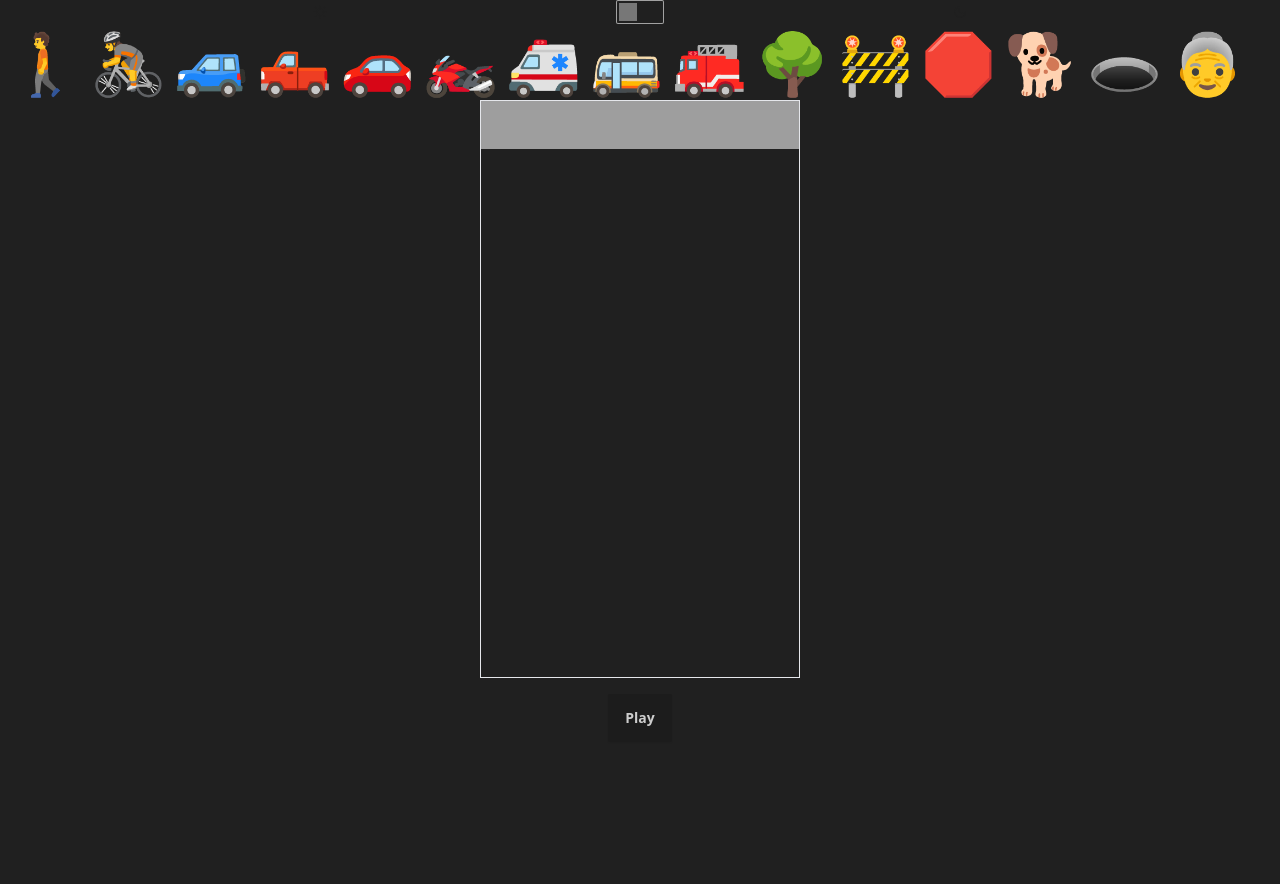
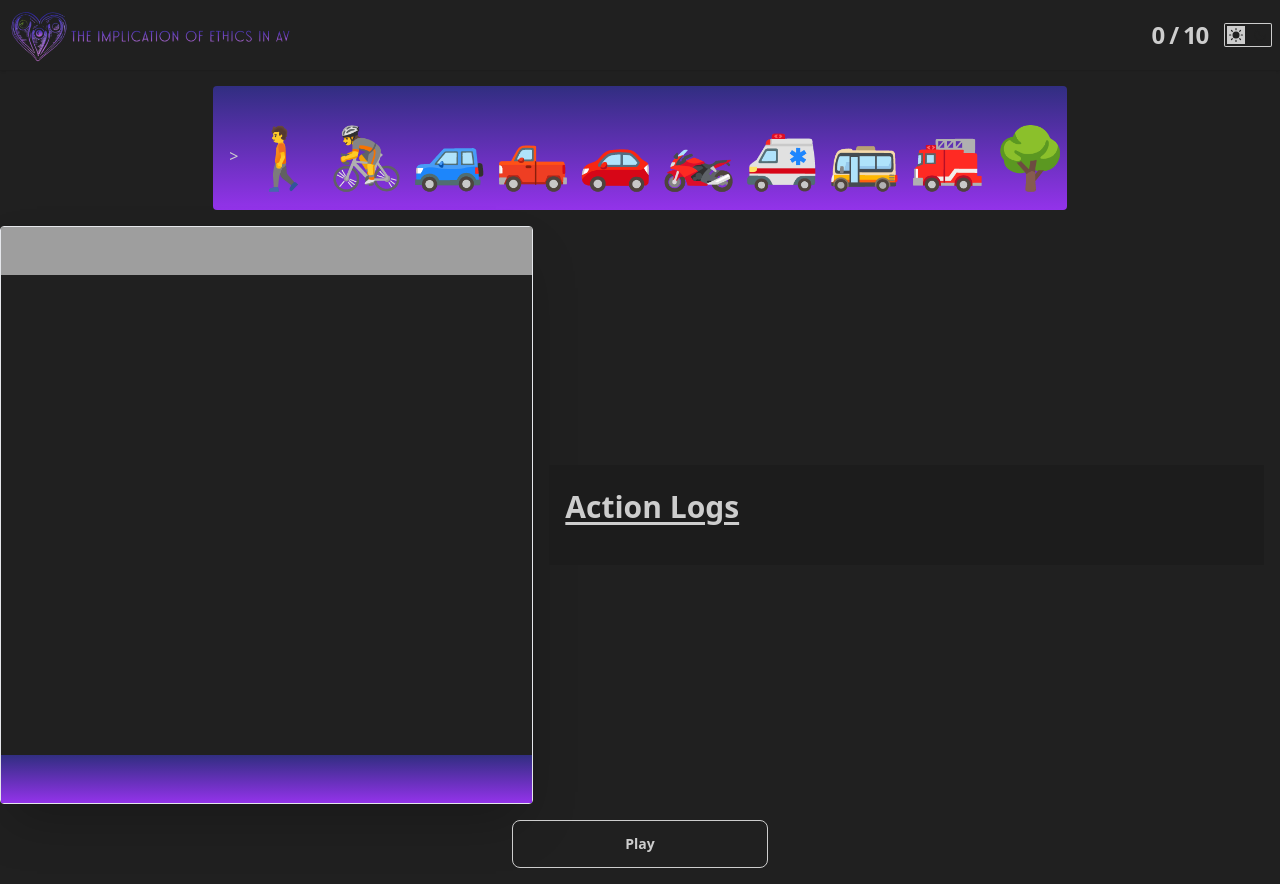
Before and after one commit to Direwen/Simulator-for-Implication-of-Ethics-in-Autonomous-Vehicles, a Vue app: page / in a window 1280 px wide. Before the commit the page ends 800 px from the top, so only its background shows below. Built offline with nearby package versions, Linux system fonts and the light colour scheme; grey boxes are pictures that could not be loaded.

Commit message:
Modified UI design and Added Logging

```diff
--- a/src/App.vue
+++ b/src/App.vue
@@ -5,28 +5,46 @@
       <component :is="appStore.modalComponent" v-bind="appStore.modalProps"></component>
     </Overlay>
 
-    <ThemeController />
+    <Navbar />
+    <EntitiesDisplayContainer />
     <!-- Container for draggable entities -->
-    <Navbar />
     <!-- Board -->
-    <GameBoard />
+    <div class="flex flex-col xl:flex-row xl:justify-center xl:items-center">
+      <GameBoard />
 
-    <section class="flex justify-center items-center gap-2 p-4">
-      <button v-if="!appStore.playMode && !appStore.showClearButton" @click="appStore.startPlayMode()" class="btn">
+      <div class="flex-1 px-1 py-4 xl:px-4 xl:py-6 max-h-[400px] bg-base-200 mx-4 roudned overflow-y-scroll">
+        <h1 class="text-2xl lg:text-3xl font-bold underline underline-offset-4 mb-4">Action Logs</h1>
+
+        <section class="text-lg lg:text-xl">
+          <section v-for="log in appStore.actionLogs" :key="log.id" class="transition-all duration-200 ease-in-out cursor-pointer hover:bg-gradient-to-b hover:from-indigo-900 hover:to-purple-600 hover:text-white px-2 py-1">
+            <p>{{ log }}</p>
+          </section>
+          <section v-for="log in appStore.actionLogs" :key="log.id" class="transition-all duration-200 ease-in-out cursor-pointer hover:bg-gradient-to-b hover:from-indigo-900 hover:to-purple-600 hover:text-white px-2 py-1">
+            <p>{{ log }}</p>
+          </section>
+          <section v-for="log in appStore.actionLogs" :key="log.id" class="transition-all duration-200 ease-in-out cursor-pointer hover:bg-gradient-to-b hover:from-indigo-900 hover:to-purple-600 hover:text-white px-2 py-1">
+            <p>{{ log }}</p>
+          </section>
+        </section>
+      </div>
+    </div>
+
+    <section class="flex justify-center items-center gap-2 p-4 w-fit mx-auto">
+      <button v-if="!appStore.playMode && !appStore.showClearButton" @click="appStore.startPlayMode()" class="btn btn-wide btn-outline rounded-lg">
         {{ !appStore.playMode ? "Play" : "Stop" }}
       </button>
 
-      <button v-if="appStore.showClearButton" class="btn" @click="appStore.restartSimulation()">Restart</button>
+      <button v-if="appStore.showClearButton" class="btn btn-outline rounded-lg md:btn-wide" @click="appStore.restartSimulation()">Restart</button>
 
-      <button v-if="appStore.showClearButton" class="btn" @click="appStore.clearEntities()">Clear</button>
+      <button v-if="appStore.showClearButton" class="btn btn-outline rounded-lg md:btn-wide" @click="appStore.clearEntities()">Clear</button>
 
     </section>
   </div>
 </template>
 
 <script setup>
-import ThemeController from './components/ThemeController.vue';
 import Navbar from './components/Navbar.vue';
+import EntitiesDisplayContainer from './components/EntitiesDisplayContainer.vue';
 import GameBoard from './components/GameBoard.vue';
 import Overlay from './components/Overlay.vue';
 import { useAppStore } from './stores/appStore';
--- /dev/null
+++ b/src/components/EntitiesDisplayContainer.vue
@@ -0,0 +1,38 @@
+<template>
+<div id="container"
+  class="my-4 w-10/12 md:w-8/12 mx-auto rounded bg-gradient-to-b from-indigo-900 to-purple-600 px-4 pb-6 pt-10
+         overflow-x-scroll overflow-y-hidden whitespace-nowrap flex flex-nowrap justify-start items-center gap-2
+         custom-scrollbar">
+>
+  <div
+    v-for="each in appStore.entities"
+    :key="each.id"
+    class="tooltip tooltip-top"
+    :data-tip="each.name.toUpperCase()"
+  >
+    <span
+      class="entity text-4xl lg:text-6xl cursor-grab transition-all ease-in-out duration-300 hover:-translate-y-2 hover:scale-125"
+      :id="each.id"
+      draggable="true"
+      @click="appStore.openModal(EntityModal, {id: each.id})"
+      @dragstart="onDragStart"
+    >
+      {{ each.content }}
+    </span>
+  </div>
+</div>
+
+</template>
+
+<script setup>
+import { useAppStore } from '../stores/appStore';
+import EntityModal from './EntityModal.vue';
+
+const appStore = useAppStore();
+
+// Handle the dragging event to set the entity ID when dragging starts
+const onDragStart = (event) => {
+    const entity = event.target;
+    event.dataTransfer.setData('text', entity.id);
+};
+</script>
--- a/src/components/EntityModal.vue
+++ b/src/components/EntityModal.vue
@@ -28,7 +28,7 @@
         </template>
 
         <template #footer>
-            <button class="btn btn-error"
+            <button v-if="cellIndex" class="btn btn-error"
                 @click="appStore.removeEntity(cellIndex); appStore.closeModal();">Remove</button>
         </template>
 
@@ -43,10 +43,14 @@ import { useAppStore } from '../stores/appStore';
 import ModalTemplate from './ModalTemplate.vue';
 
 const appStore = useAppStore();
-const props = defineProps(['cellIndex']);
+const props = defineProps(['cellIndex', 'id']);
 const entityDetails = ref(null);
 
 onMounted(() => {
+    if (props.id) {
+        entityDetails.value = appStore.entities[props.id];
+        return;
+    }
     const placedEntity = appStore.placedEntities.filter(en => en.position == props.cellIndex);
     entityDetails.value = appStore.entities[placedEntity[0].id];
 });
--- a/src/components/GameBoard.vue
+++ b/src/components/GameBoard.vue
@@ -1,11 +1,13 @@
 <template>
 
-<div class="border grid grid-cols-3 w-9/12 md:w-1/2 lg:w-1/3 xl:w-1/4 mx-auto">
+<div class="shadow-2xl rounded border grid grid-cols-3 w-9/12 md:w-1/2 lg:w-2/5 xl:w-5/12 mx-auto">
     <div v-for="index in appStore.totalRows * appStore.totalColumns"
+        :title="appStore.isStartingLine(index) ? `Starting Position (${index})` : `Position (${index})`"
         :key="index"
         :data-index="index"
-        class="text-blue-400 min-h-8 xl:min-h-12 hover:bg-slate-600 cursor-pointer text-center relative flex justify-center items-center"
+        class="min-h-8 xl:min-h-12 hover:bg-neutral-content cursor-pointer text-center relative flex justify-center items-center"
         :class="{
+            'bg-gradient-to-b from-indigo-900 to-purple-600' : appStore.isStartingLine(index),
             'dropzone': !appStore.isFinishLine(index),
             'bg-cover bg-center bg-[url(https://encrypted-tbn0.gstatic.com/images?q=tbn:ANd9GcTLo-4Uv7Vs7hs7mND0siLLBydBKq5wQy8xTA&s)]': appStore.isFinishLine(index)
         }"
--- a/src/components/Navbar.vue
+++ b/src/components/Navbar.vue
@@ -1,28 +1,26 @@
 <template>
-  <div id="container" class="w-full p-2 overflow-x-scroll overflow-y-hidden flex flex-nowrap gap-2">
 
-    <span
-      v-for="each in appStore.entities"
-      :key="each.id"
-      class="entity text-6xl cursor-grab"
-      :id="each.id"
-      draggable="true"
-      @dragstart="onDragStart"
-      >
-      {{ each.content }}
-    </span>
+    <div class="navbar shadow bg-base-100">
+        <div class="flex-1">
+            <section class="w-9/12 lg:w-1/2">
+                <img src="../assets/logo.png" alt="logo" class="w-full lg:w-1/2">
+            </section>
+        </div>
+        <div class="flex-none flex gap-4">
+            <div class="tooltip tooltip-bottom font-bold" data-tip="Entities Count">
+                <span class="cursor-pointer font-extrabold text-2xl tracking-tighter">{{ appStore.placedEntities.length }} / {{
+                    appStore.maxEntities }}
+                </span>
+            </div>
+            <ThemeController />
+        </div>
+    </div>
 
-  </div>
 </template>
 
 <script setup>
+import ThemeController from './ThemeController.vue';
 import { useAppStore } from '../stores/appStore';
 
 const appStore = useAppStore();
-
-// Handle the dragging event to set the entity ID when dragging starts
-const onDragStart = (event) => {
-    const entity = event.target;
-    event.dataTransfer.setData('text', entity.id);
-};
 </script>
--- a/src/stores/appStore.js
+++ b/src/stores/appStore.js
@@ -121,6 +121,7 @@ export const useAppStore = defineStore('app', {
             },
             placedEntities: [],
             backupEntities: [],
+            actionLogs: [],
             totalColumns: 3,
             totalRows: 12,
             maxEntities: 10,
@@ -265,7 +266,6 @@ export const useAppStore = defineStore('app', {
                     clearInterval(moveInterval);
                 }
 
-                console.log("running")
 
             }, 50);
         },
@@ -413,6 +413,7 @@ export const useAppStore = defineStore('app', {
             const placedEntity = this.placedEntities[entityIndex];
             placedEntity.position = nextPosition;
             placedEntity.lastMoveTime = Date.now();
+            this.actionLogs.push(`${placedEntity.id} has moved to ${placedEntity.position}`)
 
             if (this.isFinishLine(nextPosition)) placedEntity.stop = true;
         },
--- a/src/style.css
+++ b/src/style.css
@@ -1,3 +1,23 @@
 @tailwind base;
 @tailwind components;
 @tailwind utilities;
+
+
+  /* Optional: Styling specific elements */
+  .custom-scrollbar {
+    scrollbar-width: thin;
+    scrollbar-color: #333 #b4b4b4;
+  }
+
+  .custom-scrollbar::-webkit-scrollbar {
+    width: 10px;
+  }
+
+  .custom-scrollbar::-webkit-scrollbar-thumb {
+    background: #333;
+    border-radius: 5px;
+  }
+
+  .custom-scrollbar::-webkit-scrollbar-track {
+    background: #b4b4b4;
+  }
```
Also changed, not shown: src/assets/logo.png (added), src/assets/logo1.png (added).
